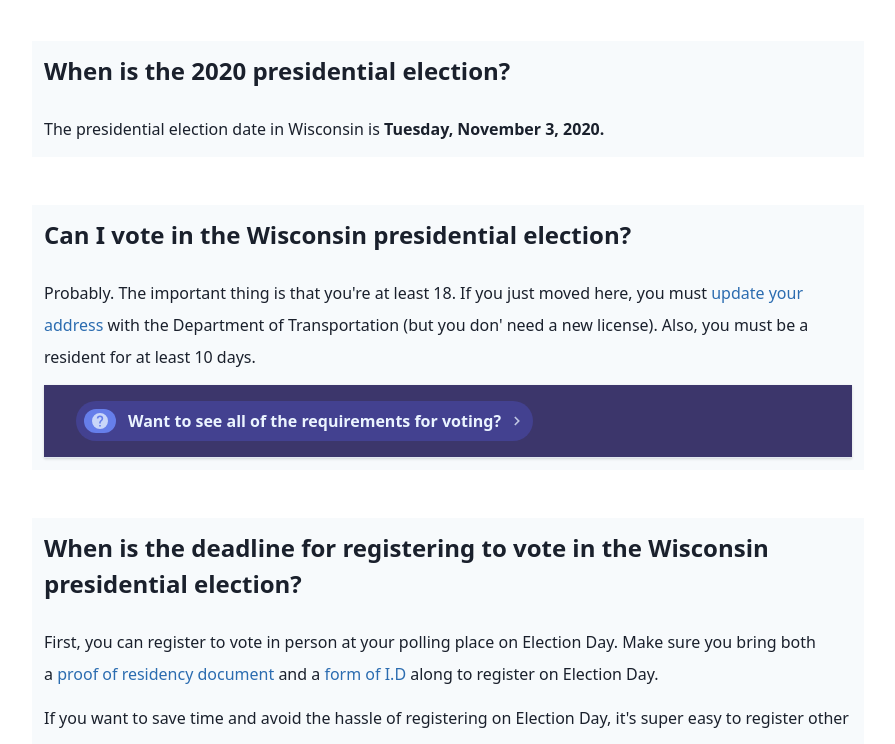
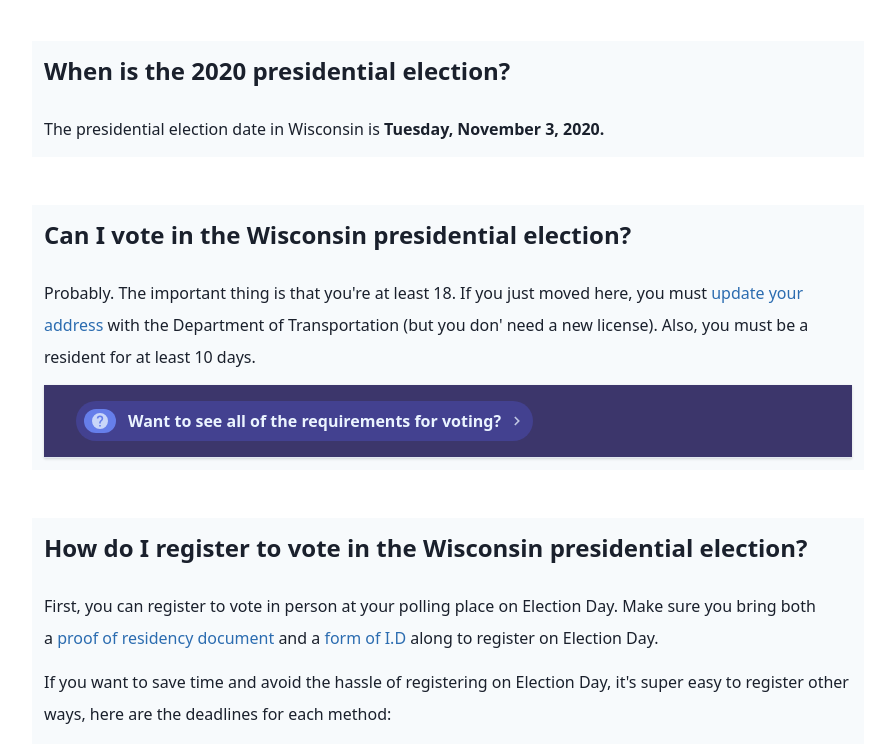
Before and after one commit to scott-coates/voteinwi, a Gatsby site: page / in a window 1280 px wide. Shown: the part 203-947 px from the top of the page, without its empty margins (192-1087 px from the left). Built offline with nearby package versions, Linux system fonts and the light colour scheme; Gatsby itself is replaced by a stand-in of ours.

Commit message:
updated copy

```diff
--- a/src/pages/index.js
+++ b/src/pages/index.js
@@ -172,7 +172,7 @@ function IndexPage() {
         /> */}
 
           <h2 className="p-3 text-2xl font-bold">
-            When is the deadline for registering to vote in the Wisconsin
+            How do I register to vote in the Wisconsin
             presidential election?
           </h2>
 
@@ -198,7 +198,7 @@ function IndexPage() {
 
             <p className="mb-3">
               If you want to save time and avoid the hassle of registering on
-              Election Day, it&apos;s super easy to register other ways:
+              Election Day, it&apos;s super easy to register other ways, here are the deadlines for each method:
             </p>
             <ul className="list-disc list-outside mb-6 pl-4">
               <li className="">
```
